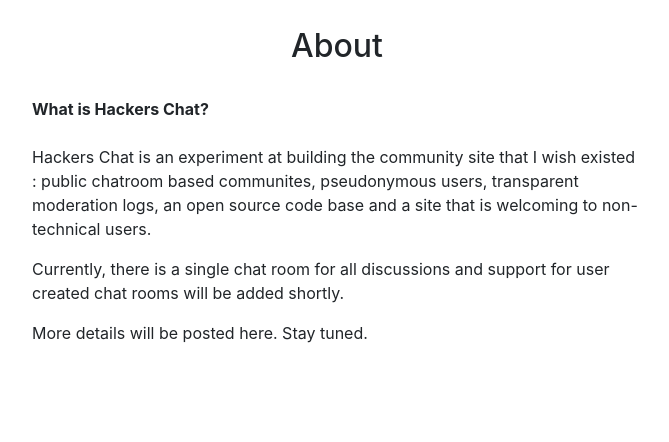
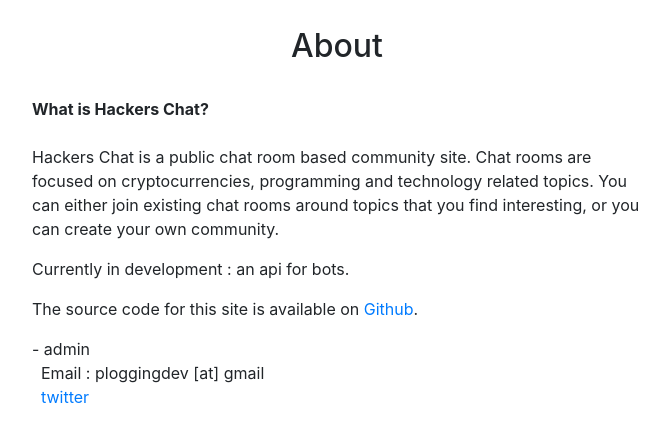
Before and after one commit to ploggingdev/hackerschat, a Django app: page /about/ in a window 1280 px wide. Shown: the part 56-498 px from the top of the page, without its empty margins (303-972 px from the left). Run offline with Django 3.2, Linux system fonts and the light colour scheme; some libraries are stand-ins or nearby versions.

Commit message:
Update about page

```diff
--- a/mainapp/templates/mainapp/about.html
+++ b/mainapp/templates/mainapp/about.html
@@ -9,10 +9,17 @@
 <div class="row">
     <div class="col-md-6 offset-md-3 text-left">
         <strong>What is Hackers Chat?</strong>
-        <br><br>
-        <p>Hackers Chat is an experiment at building the community site that I wish existed : public chatroom based communites, pseudonymous users, transparent moderation logs, an open source code base and a site that is welcoming to non-technical users.</p>
-       <p>Currently, there is a single chat room for all discussions and support for user created chat rooms will be added shortly.</p>
-       <p>More details will be posted here. Stay tuned.</p>
+        <br/><br/>
+        <p>Hackers Chat is a public chat room based community site. Chat rooms are focused on cryptocurrencies, programming and technology related topics. You can either join existing chat rooms around topics that you find interesting, or you can create your own community.</p>
+        <p>Currently in development : an api for bots.</p>
+        <p>The source code for this site is available on <a href="https://github.com/ploggingdev/hackerschat" rel="noopener noreferrer nofollow" target="_blank">Github</a>.</p>
+        <p>
+            - admin
+            <br/>
+            &nbsp;&nbsp;Email : ploggingdev [at] gmail
+            <br/>
+            &nbsp;&nbsp;<a href="https://twitter.com/ploggingdev" rel="noopener noreferrer nofollow" target="_blank">twitter</a>
+        </p>
     </div>
 </div>
 </div>
```
